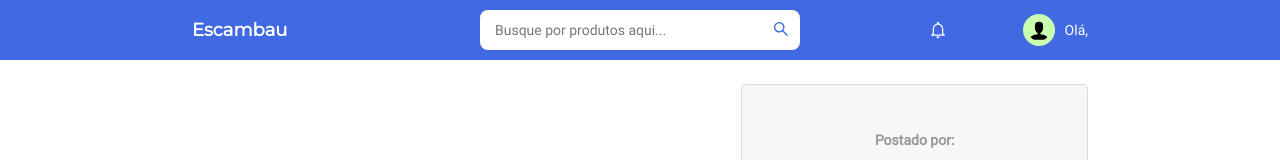
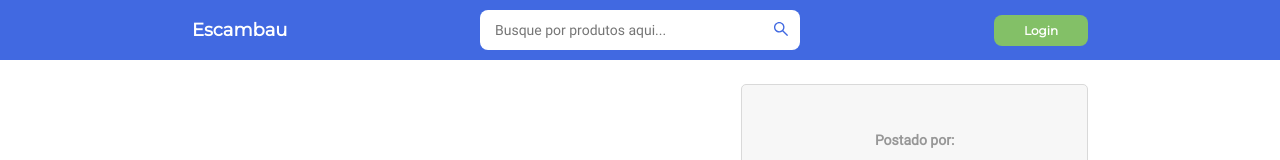
Before and after one commit to Escambau/escambau, a React (Create React App) app: page /moreinfo in a window 1280 px wide. Shown: the top 160 px of the page. Built offline with nearby package versions, Linux system fonts and the light colour scheme; no server answers.

Commit message:
headerLogged or Unlogged

```diff
--- a/src/components/MoreInfo/index.tsx
+++ b/src/components/MoreInfo/index.tsx
@@ -25,7 +25,7 @@ const MoreInfo = () => {
         exit={{ opacity: 0 }}
         transition={{ duration: 0.5 }}
       >
-        <Header />
+        {user ? <Header /> : <HeaderUnlogged/>}
         <ConfirmTradeModal />
         <TradeModal />
         <Container isLogged={isLogged}>
```
